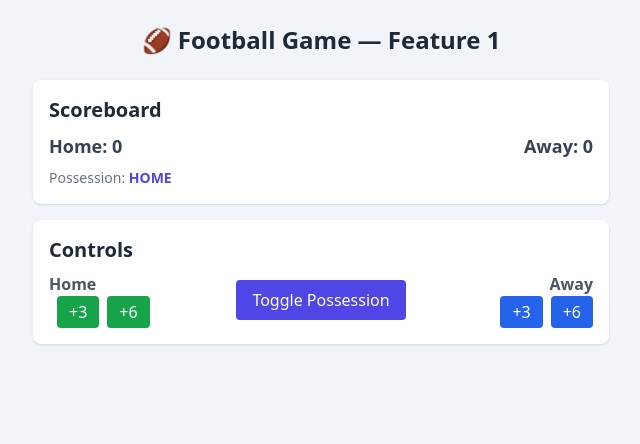
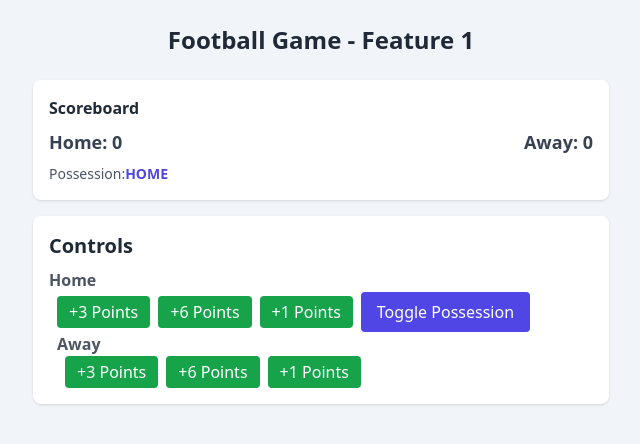
Before and after one commit to derekjpeters/football_game, a React (Vite) app: page / in a window 1280 px wide. Shown: the top 444 px of the page, without its empty margins (319-959 px from the left). Built offline with nearby package versions, Linux system fonts and the light colour scheme.

Commit message:
updated components and app.jsx

```diff
--- a/src/App.tsx
+++ b/src/App.tsx
@@ -1,14 +1,14 @@
 import { useState } from "react";
-import type { Score, Team } from "./types";
+import type { Score, Team } from './types';
 import Scoreboard from "./components/Scoreboard";
 import Controls from "./components/Controls";
 
 export default function App() {
-  const [score, setScore] = useState<Score>({ HOME: 0, AWAY: 0 });
+  const [score, setScore] = useState<Score>({HOME:0, AWAY: 0});
   const [possession, setPossession] = useState<Team>("HOME");
 
   const handleScore = (team: Team, pts: number) =>
-    setScore((s) => ({ ...s, [team]: s[team] + pts }));
+      setScore((s) => ({...s, [team]: s[team] + pts}));
 
   const toggle = () =>
       setPossession((p) => (p === "HOME" ? "AWAY" : "HOME"));
@@ -16,11 +16,11 @@ export default function App() {
     return (
       <main className="min-h-screen flex flex-col items-center p-6 bg-slate-100">
         <h1 className="text-2xl font-bold text-gray-800 mb-6">
-        🏈 Football Game — Feature 1
+          Football Game - Feature 1
         </h1>
-
         <Scoreboard score={score} possession={possession} />
         <Controls onScore={handleScore} onToggle={toggle} />
       </main>
-  );
+    )
+
 }
--- a/src/components/Controls.tsx
+++ b/src/components/Controls.tsx
@@ -1,54 +1,48 @@
 import type { Team } from "../types";
 
-interface ControlsProps {
+interface ControlsProp {
 	onScore: (team: Team, pts: number) => void;
 	onToggle: () => void;
 }
 
-export default function Controls({ onScore, onToggle }: ControlsProps) {
+export default function Controls({onScore, onToggle}: ControlsProp) {
 	return (
 		<section className="bg-white rounded-lg shadow p-4 w-full max-w-xl mt-4">
 			<h2 className="text-xl font-bold text-gray-800 mb-2">Controls</h2>
+
 			<div className="flex items-center justify-between">
+				{/*Home Controls*/}
 				<div className="space-x-2">
 					<h3 className="font-semibold text-gray-600">Home</h3>
-					<button
-						className="px-3 py-1 bg-green-600 text-white rounded hover:bg-green-700"
-						onClick={() => onScore("HOME", 3)}
-					>
-						+3
-					</button>
-					<button
-						className="px-3 py-1 bg-green-600 text-white rounded hover:bg-green-700"
-						onClick={() => onScore("HOME", 6)}
-					>
-						+6
-					</button>
-				</div>
+					<button className="px-3 py-1 bg-green-600 text-white rounded hover:bg-green-800"
+					onClick={() => onScore("HOME", 3)}>+3 Points</button>
 
-				<button
-					className="px-4 py-2 bg-indigo-600 text-white rounded hover:bg-indigo-700"
-					onClick={onToggle}
-				>
-					Toggle Possession
-				</button>
+					<button className="px-3 py-1 bg-green-600 text-white rounded hover:bg-green-800"
+					onClick={() => onScore("HOME", 6)}>+6 Points</button>
 
-				<div className="space-x-2 text-right">
+					<button className="px-3 py-1 bg-green-600 text-white rounded hover:bg-green-800"
+					onClick={() => onScore("HOME", 1)}>+1 Points</button>
+
+					{/*Possession*/}
+
+					<button className="px-4 py-2 bg-indigo-600 text-white rounded hover:bg-indigo-900"
+					onClick={onToggle}>Toggle Possession</button>
+
+					{/*Away*/}
+
+					<div className="space-x-2">
 					<h3 className="font-semibold text-gray-600">Away</h3>
-					<button
-						className="px-3 py-1 bg-blue-600 text-white rounded hover:bg-blue-700"
-						onClick={() => onScore("AWAY", 3)}
-					>
-						+3
-					</button>
-					<button
-						className="px-3 py-1 bg-blue-600 text-white rounded hover:bg-blue-700"
-						onClick={() => onScore("AWAY", 6)}
-					>
-						+6
-					</button>
+					<button className="px-3 py-1 bg-green-600 text-white rounded hover:bg-green-800"
+					onClick={() => onScore("AWAY", 3)}>+3 Points</button>
+
+					<button className="px-3 py-1 bg-green-600 text-white rounded hover:bg-green-800"
+					onClick={() => onScore("AWAY", 6)}>+6 Points</button>
+
+					<button className="px-3 py-1 bg-green-600 text-white rounded hover:bg-green-800"
+					onClick={() => onScore("AWAY", 1)}>+1 Points</button>
+					</div>
 				</div>
 			</div>
 		</section>
-	);
+	)
 }
--- a/src/components/Scoreboard.tsx
+++ b/src/components/Scoreboard.tsx
@@ -1,22 +1,23 @@
-import type { Score, Team } from "../types";
-
+import type {Score, Team} from '../types';
 interface ScoreboardProps {
 	score: Score;
 	possession: Team;
 }
 
-export default function Scoreboard({ score, possession }: ScoreboardProps) {
+export default function Scoreboard({ score, possession}:ScoreboardProps) {
 	return (
-		<section className="bg-white rounded-lg shadow p-4 w-full max-w-xl">
-			<h2 className="text-xl font-bold text-gray-800 mb-2">Scoreboard</h2>
-			<div className="flex justify-between text-lg font-semibold text-gray-700">
+		<section className='bg-white rounded-lg shadow p-4 w-full max-w-xl'>
+			<h2 className='texl-xl font-bold text-gray-800 mb-2'>Scoreboard</h2>
+
+			<div className='flex justify-between text-lg font-semibold text-gray-700'>
 				<span>Home: {score.HOME}</span>
 				<span>Away: {score.AWAY}</span>
 			</div>
-			<p className="mt-2 text-sm text-gray-500">
-				Possession:{" "}
-				<span className="font-bold text-indigo-600">{possession}</span>
+
+			<p className='mt-2 text-sm text-gray-600'>
+				Possession:{''}
+				<span className='font-bold text-indigo-600'>{possession}</span>
 			</p>
 		</section>
-	);
+	)
 }
```
Lines whose indentation alone changed are shown as unchanged.
